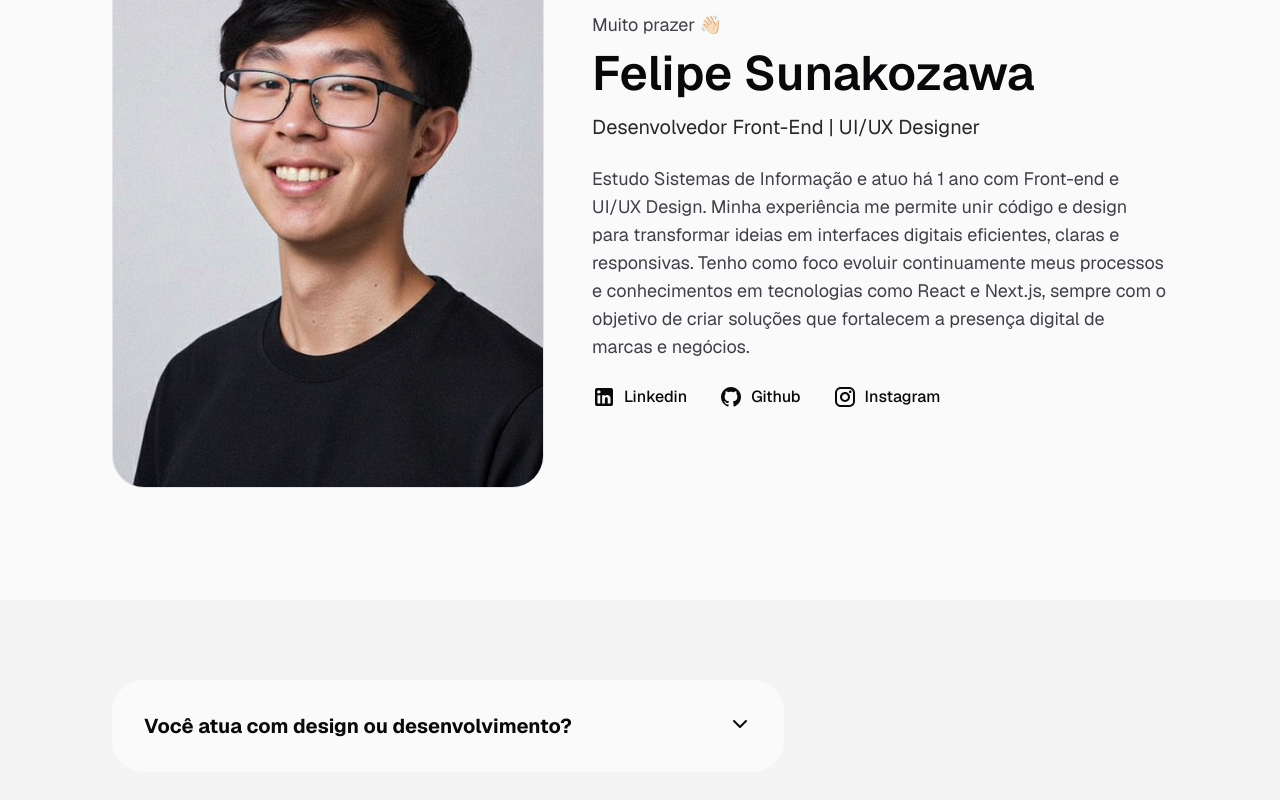
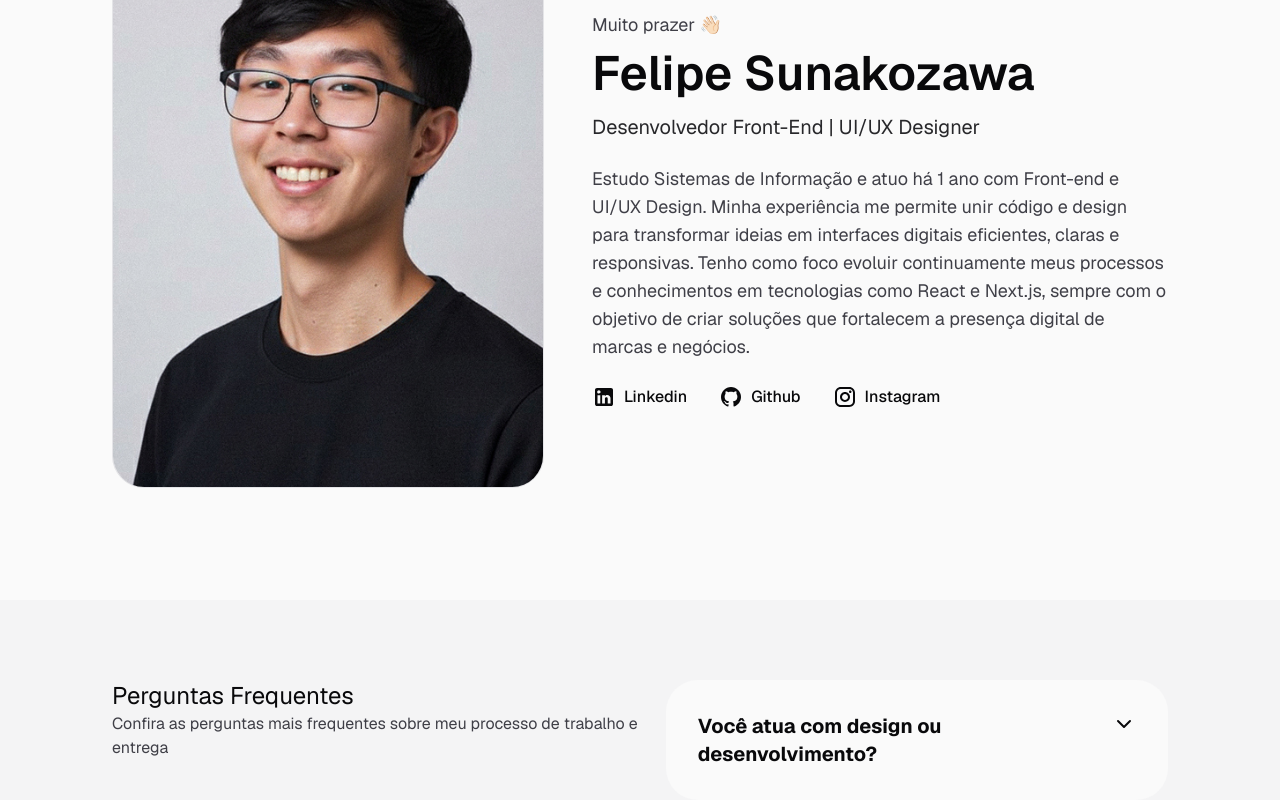
Before and after one commit to felipekenzoo/portfolio-next, a Next.js app: page / in a window 1280 px wide. Shown: the part 3134-3934 px from the top of the page. Built offline with nearby package versions, Linux system fonts and the light colour scheme.

Commit message:
Dando andamento na seção de FAQ

```diff
--- a/app/components/question.tsx
+++ b/app/components/question.tsx
@@ -11,7 +11,7 @@ export default function Question() {
             className="w-full max-w-2xl text-left focus:outline-none group"
         >
 
-            <div className="flex flex-col bg-zinc-50 rounded-4xl p-8 w-full transition-colors hover:bg-zinc-100">
+            <div className="flex flex-col bg-zinc-50 rounded-4xl p-8 w-full transition-colors">
 
                 <div className="flex items-start justify-between w-full">
                     <h3 className="text-xl font-bold text-zinc-950 pr-4">
--- a/app/sections/faq.tsx
+++ b/app/sections/faq.tsx
@@ -2,8 +2,14 @@ import Question from "../components/question"
 
 export default function FAQ() {
     return (
-        <section className="px-28 bg-zinc-100 py-20" id="faq">
-            <Question />
+        <section className="px-28 bg-zinc-100 py-20 flex" id="faq">
+            <div id="left">
+                <h2 className="text-zinc-950 text-2xl">Perguntas Frequentes</h2>
+                <p className="text-zinc-700">Confira as perguntas mais frequentes sobre meu processo de trabalho e entrega</p>
+            </div>
+            <div id="right">
+                <Question />
+            </div>
 
         </section>
     )
```
